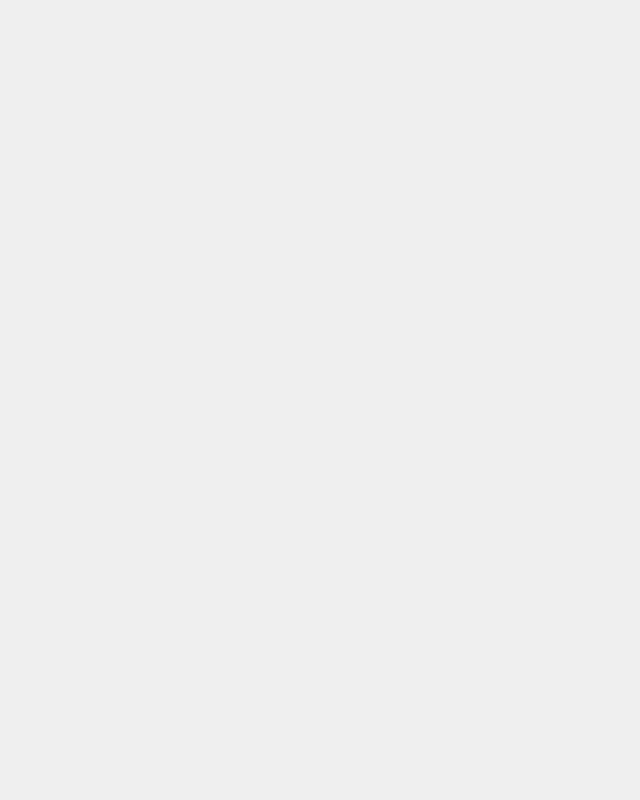
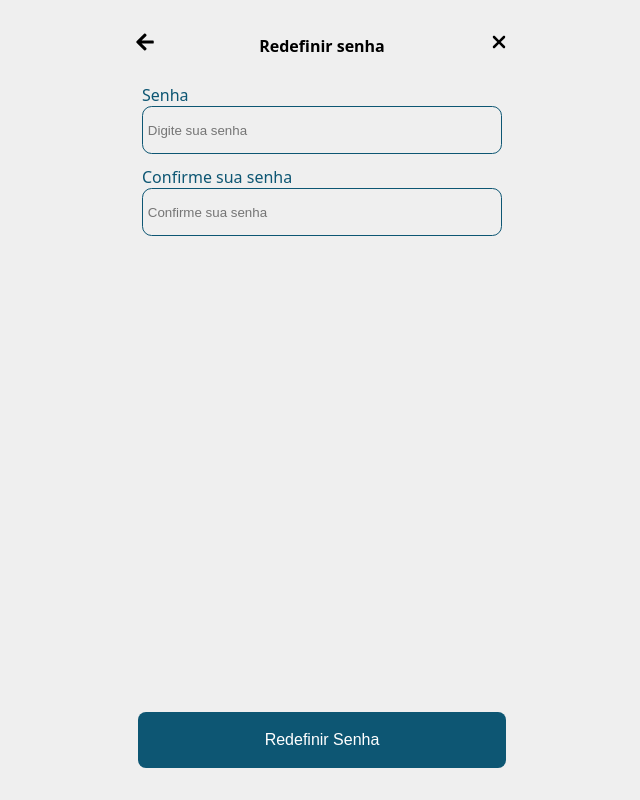
Before and after one commit to MatheusCarvalho2/secretsfriendsfrontend, a React (Vite) app: page /password/edit in a window 1280 px wide. Before the commit this address had no page. Shown: the whole page, without its empty margins (318-958 px from the left). Built offline with nearby package versions, Linux system fonts and the light colour scheme.

Commit message:
Cria páginas para redefinir senha e informação de sucesso

```diff
--- a/src/App.tsx
+++ b/src/App.tsx
@@ -10,6 +10,8 @@ import DrawSent from "./pages/DrawSent/DrawSent";
 import DrawSentConfirmation from "./pages/DrawSentConfirmation/DrawSentConfirmation";
 import ResetPassword from "./pages/ResetPassword/ResetPassword";
 import ResetPasswordInfo from "./pages/ResetPasswordInfo/ResetPasswordInfo";
+import NewPassword from "./pages/NewPassword/NewPassword";
+import NewPasswordInfo from "./pages/NewPasswordInfo/NewPasswordInfo";
 
 const App = () => {
   return (
@@ -26,6 +28,8 @@ const App = () => {
         <Route path="/emails_enviados" element={<DrawSentConfirmation />} />
         <Route path="/esqueci-minha_senha" element={<ResetPassword />} />
         <Route path="/informacao" element={<ResetPasswordInfo />} />
+        <Route path="/password/edit" element={<NewPassword />} />
+        <Route path="/informacao_senha" element={<NewPasswordInfo />} />
       </Routes>
     </Router>
   );
--- /dev/null
+++ b/src/pages/NewPassword/NewPassword.tsx
@@ -0,0 +1,77 @@
+import { Link, useSearchParams } from "react-router-dom"
+import FormInputs from "../../components/Form/Form";
+import { useState } from "react";
+import { FaArrowLeft } from "react-icons/fa";
+import { FaXmark } from "react-icons/fa6";
+import api from "../../server/api";
+
+const NewPassword = () => {
+    const [searchToken] = useSearchParams();
+    const token = searchToken.get('reset_password_token')
+
+    const [password, setPassword] = useState<string>('');
+    const [passwordConfirmation, setPasswordConfirmation] = useState<string>('');
+    const formsParameters = [
+        {
+            labelForInput: 'Senha',
+            placeholderInput: 'Digite sua senha',
+            typeInput: 'password',
+            setInputValue: setPassword,
+            inputName: 'senha',
+            inputId: 'senha-input'
+        },
+        {
+            labelForInput: 'Confirme sua senha',
+            placeholderInput: 'Confirme sua senha',
+            typeInput: 'password',
+            setInputValue: setPasswordConfirmation,
+            inputName: 'confirmacao-senha',
+            inputId: 'confirmacao-senha-input'
+        },
+    ];
+
+    const handlePasswordReset = (event: React.FormEvent<HTMLFormElement>) => {
+        event.preventDefault();
+
+        api.patch('/password', {
+            user: {
+                reset_password_token: token,
+                password: password,
+                password_confirmation: passwordConfirmation,
+            },
+        })
+            .then(response => {
+                if (response.status >= 200 && response.status <= 299) {
+                    window.location.href = '/informacao_senha';
+                }
+            })
+            .catch(error => {
+                console.error("Erro:", error);
+            });
+    };
+
+    return (
+        <>
+            <div className='home-content'>
+                <div className='register-header'>
+                    <Link to="/" className='back-arrow'>
+                        <FaArrowLeft size={20} />
+                    </Link>
+                    <h2>Redefinir senha</h2>
+                    <Link to="/" className='back-arrow'>
+                        <FaXmark size={20} />
+                    </Link>
+                </div>
+                <form onSubmit={handlePasswordReset} className='form'>
+                    <div className='form-inputs'>
+                        {formsParameters.map((formParameter, index) =>
+                            <FormInputs key={index} {...formParameter} />
+                        )}
+                    </div>
+                    <button className='default-button' type="submit">Redefinir Senha</button>
+                </form>
+            </div>
+        </>
+    )
+}
+export default NewPassword
--- /dev/null
+++ b/src/pages/NewPasswordInfo/NewPasswordInfo.tsx
@@ -0,0 +1,33 @@
+import ButtonAccept from "../../components/ButtonAccept/ButtonAccept";
+import { Link } from "react-router-dom";
+import { FaArrowLeft } from "react-icons/fa";
+import { FaXmark } from "react-icons/fa6";
+
+const NewPasswordInfo = () => {
+    return (
+
+        <div className='home-content'>
+            <div className='info-header'>
+                <Link to="/" className='back-arrow'>
+                    <FaArrowLeft size={20} />
+                </Link>
+                <Link to="/" className='back-arrow'>
+                    <FaXmark size={20} />
+                </Link>
+            </div>
+            <div className="message-info">
+                <h3 className="sucess">
+                    Senha redefinida com sucesso!
+                </h3>
+            </div>
+
+            <div className='buttons-list'>
+                <ButtonAccept
+                    textButton="Voltar"
+                    onClick={() => { window.location.href = '/' }}
+                />
+            </div>
+        </div >
+    )
+}
+export default NewPasswordInfo
```
